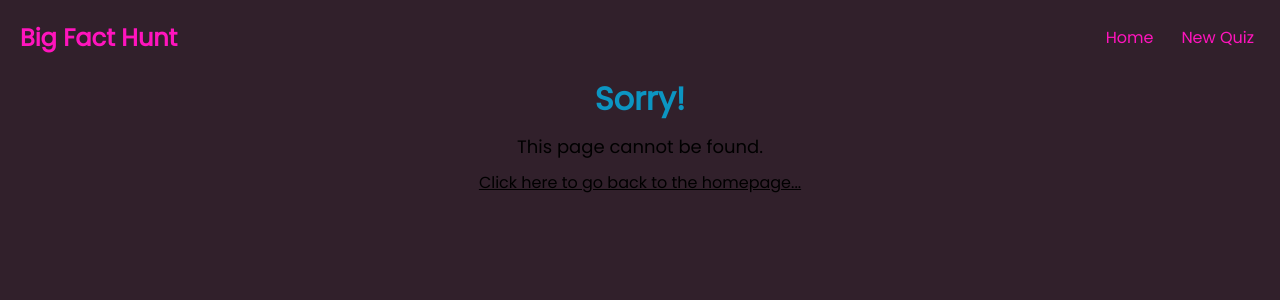
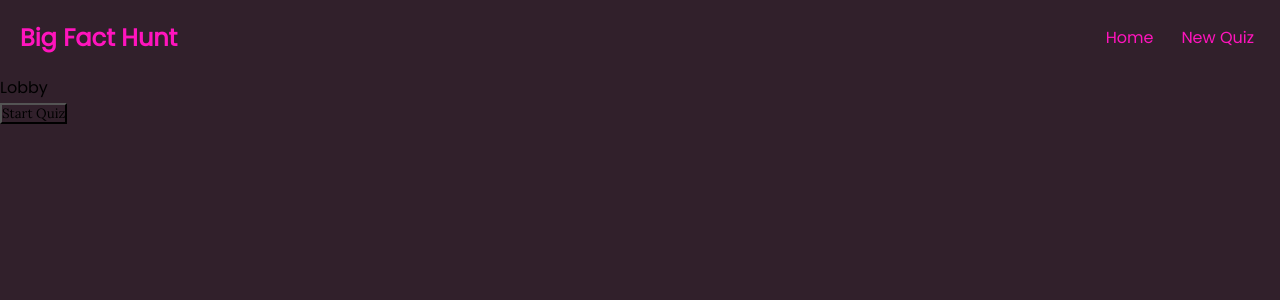
Before and after one commit to aPatient97/big-fact-hunt, a React (Create React App) app in the folder fact-hunt/: page /lobby in a window 1280 px wide. Shown: the top 300 px of the page. Built offline with nearby package versions, Linux system fonts and the light colour scheme.

Commit message:
Added lobby page

```diff
--- a/fact-hunt/src/App.js
+++ b/fact-hunt/src/App.js
@@ -7,6 +7,7 @@ import NotFound from './pages/NotFound';
 import Leaderboard from './pages/Leaderboard';
 import CreateQuiz from './pages/CreateQuiz';
 import JoinQuiz from './pages/JoinQuiz';
+import Lobby from './pages/Lobby';
 
 function App() {
 
@@ -17,6 +18,7 @@ function App() {
         <Route exact path="/" element={<Home />}/>
         <Route exact path="/create" element={<CreateQuiz />}/>
         <Route exact path="/join" element={<JoinQuiz />}/>
+        <Route exact path="/lobby" element={<Lobby />}/>
         <Route exact path="/quiz" element={<QuizPage />}/>
         <Route exact path="/leaderboard" element={<Leaderboard />}/>
         <Route path="*" element={<NotFound />}/>
--- a/fact-hunt/src/components/QuizForm/index.js
+++ b/fact-hunt/src/components/QuizForm/index.js
@@ -52,7 +52,7 @@ const QuizForm = () => {
         console.log(e.target.difficulty.value)
         dispatch(handleCategoryChange(e))
         dispatch(handleDifficultyChange(e))
-        navigate('/quiz')
+        navigate('/lobby')
     } catch (err) {
         console.warn(err)
     }
--- /dev/null
+++ b/fact-hunt/src/pages/Lobby/index.js
@@ -0,0 +1,23 @@
+import React from 'react'
+import { useNavigate } from 'react-router-dom'
+
+const Lobby = () => {
+
+  const navigate = useNavigate();
+
+  return (
+    <>
+        <div>
+            Lobby
+        </div>
+        <div>
+            {/* users displayed */}
+        </div>
+        <div>
+            <button onClick={() => navigate('/quiz')}>Start Quiz</button>
+        </div>
+    </>
+  )
+}
+
+export default Lobby;
```
